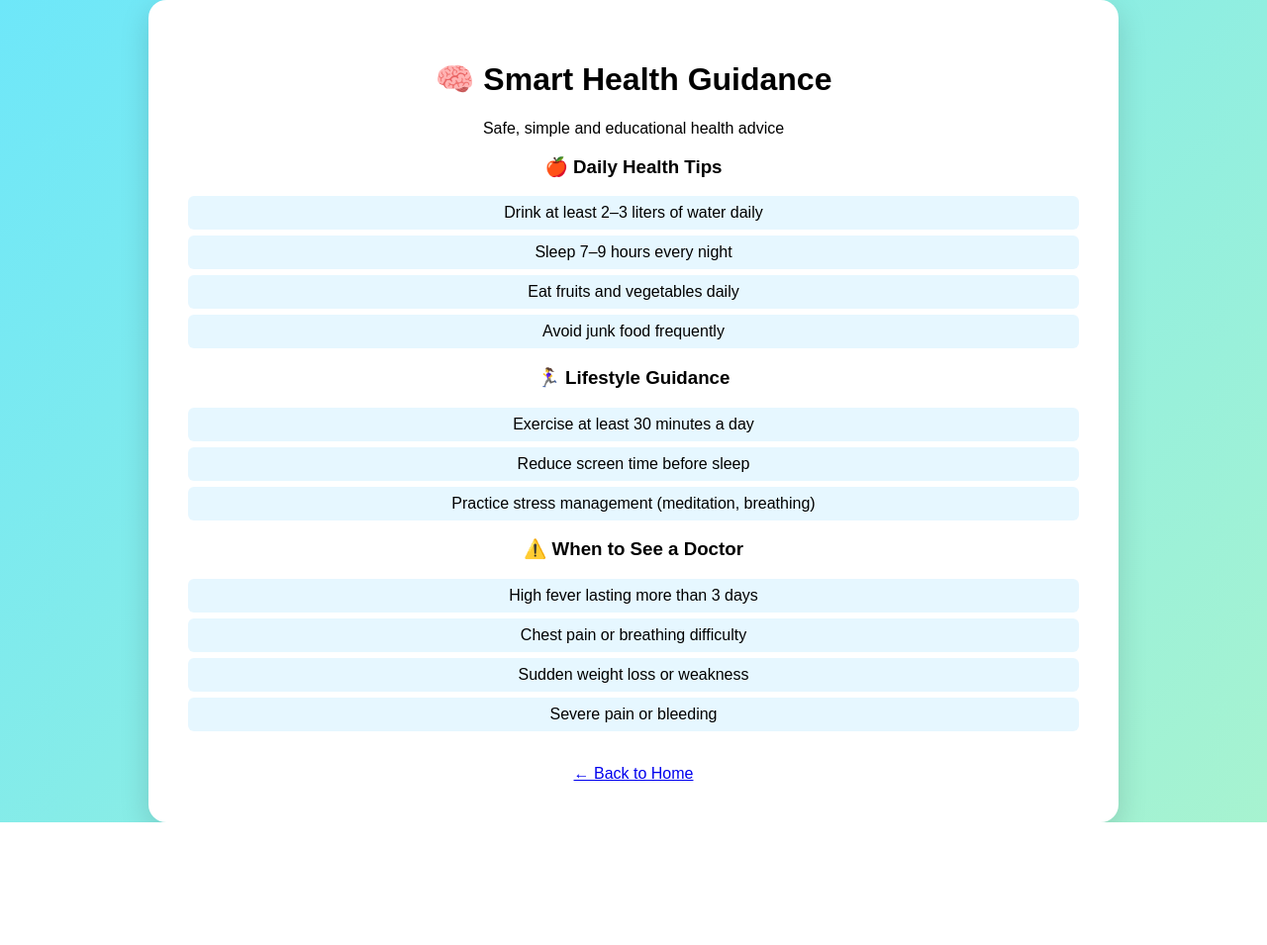
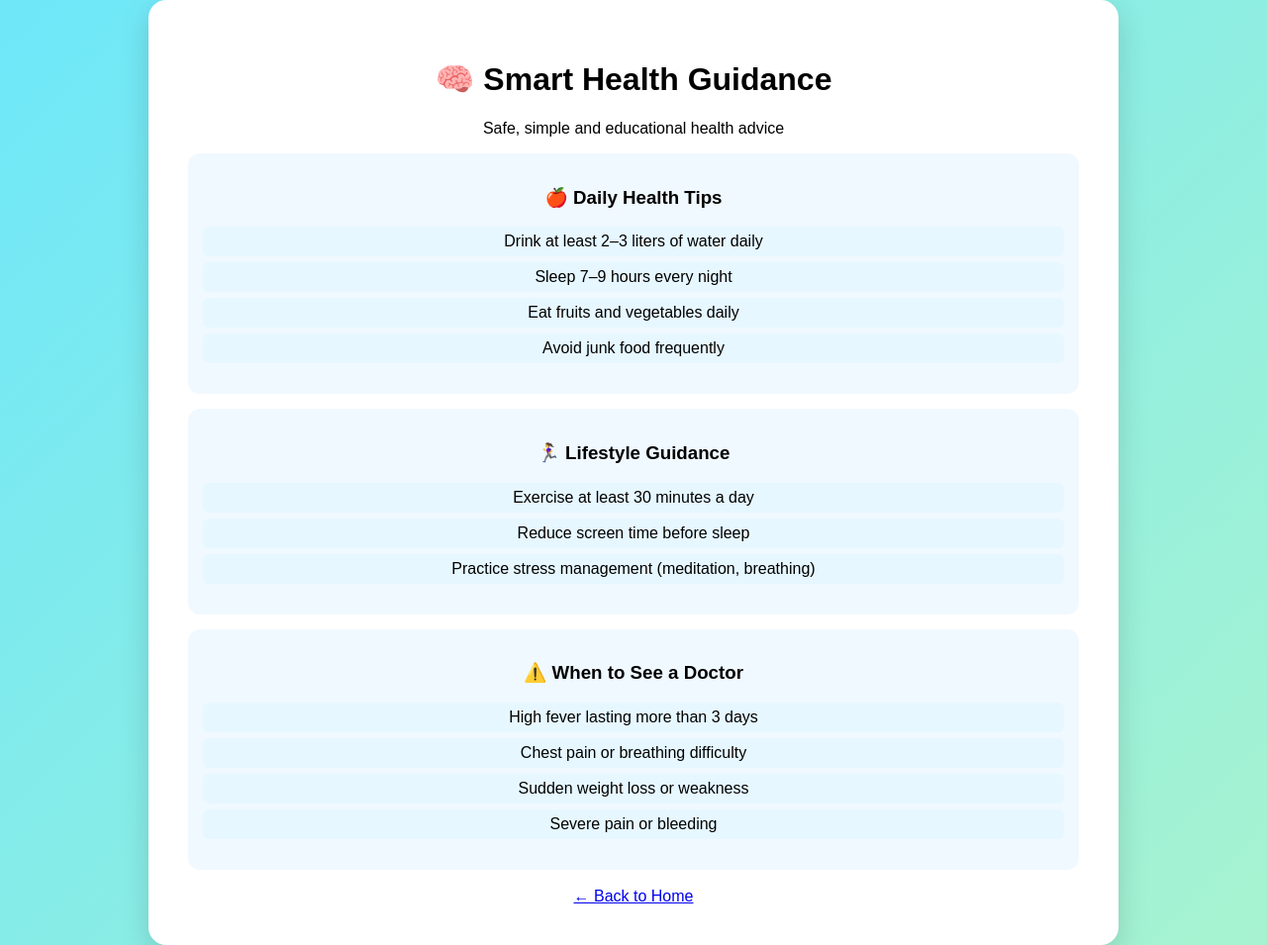
Before and after one commit to sanaayisha659-netizen/smart-health-assistant, a Flask app: page /guidance in a window 1280 px wide. Shown: the whole page at 99% size. Before the commit the page ends 831 px from the top, so only its background shows below. Run offline with Flask 3, Linux system fonts and the light colour scheme.

Commit message:
Update style.css

```diff
--- a/static/style.css
+++ b/static/style.css
@@ -123,3 +123,18 @@ ul li {
     margin: 6px 0;
     border-radius: 6px;
 }
+.guidance-box {
+    background: #f0f9ff;
+    padding: 15px;
+    border-radius: 12px;
+    margin-top: 15px;
+}
+
+.guidance-box ul {
+    list-style: none;
+    padding: 0;
+}
+
+.guidance-box li {
+    padding: 6px 0;
+}
```
